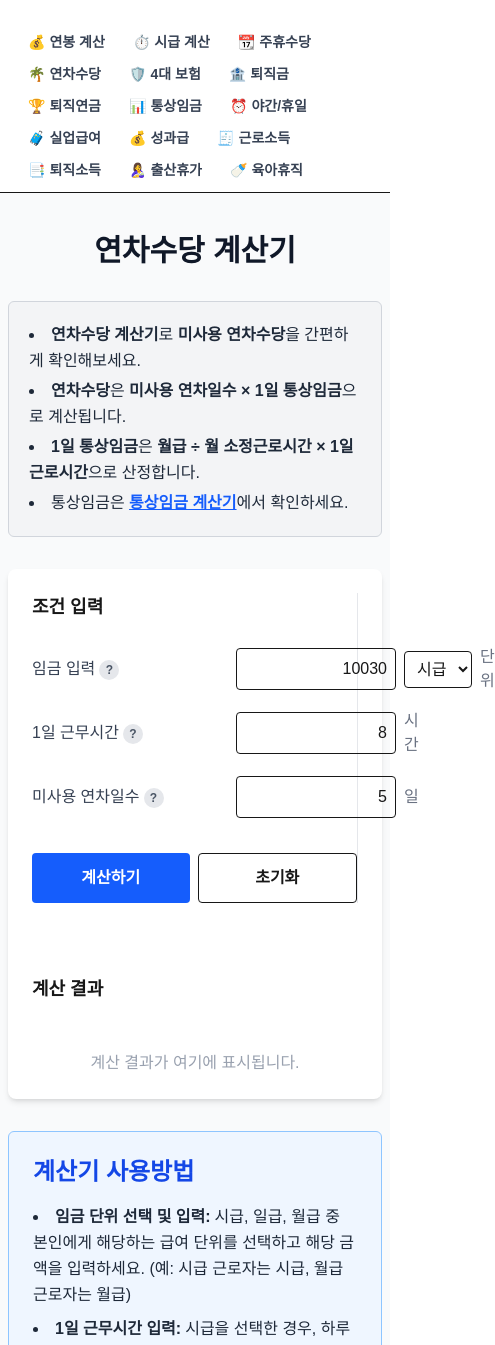
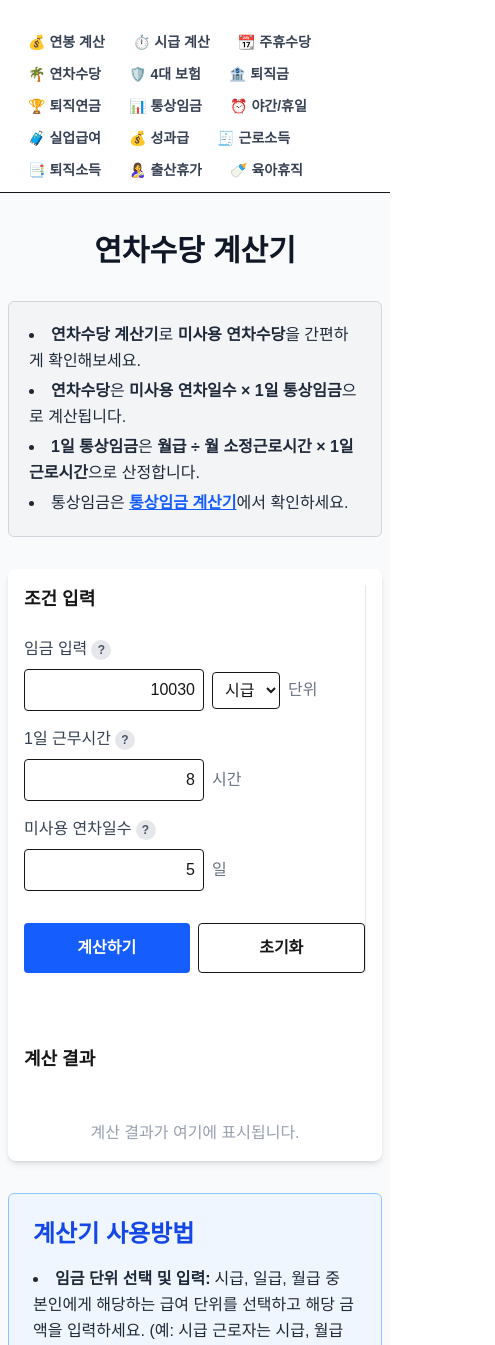
Before and after one commit to Jeonghaemo/workercalculator, a Next.js app: page /annual-leave in a window 390 px wide. Shown: the top 1345 px of the page, 495 px wide, since content can reach past the window. Built offline with nearby package versions, Linux system fonts and the light colour scheme.

Commit message:
연차수당 계산기 테스트

```diff
--- a/src/app/annual-leave/annual-leave.jsx
+++ b/src/app/annual-leave/annual-leave.jsx
@@ -3,7 +3,6 @@ import { useState } from "react";
 import PageGrid from "../components/PageGrid";
 import Link from "next/link";
 import Script from "next/script";
-
 
 // 천 단위 콤마
 const addComma = (value) => {
@@ -38,12 +37,12 @@ function Tooltip({ text }) {
 // InputRow 컴포넌트
 function InputRow({ label, tooltip, children }) {
   return (
-    <div className="flex items-center gap-3 mb-4 min-h-[48px]">
-      <label className="w-48 shrink-0 flex items-center text-gray-700 font-medium">
+    <div className="flex flex-col sm:flex-row items-start sm:items-center gap-2 sm:gap-3 mb-4 min-h-[48px] w-full">
+      <label className="w-full sm:w-48 shrink-0 flex items-center text-gray-700 font-medium">
         {label}
         {tooltip && <Tooltip text={tooltip} />}
       </label>
-      <div className="flex-1 flex items-center gap-2">{children}</div>
+      <div className="flex-1 flex items-center gap-2 w-full">{children}</div>
     </div>
   );
 }
@@ -59,7 +58,6 @@ function calcAnnualLeavePay({ wage, unit, hoursPerDay, leaveDays }) {
       dailyPay = wage;
       break;
     case "monthly":
-      // 월급 ÷ (주평균근무일수 × 4.345)
       dailyPay = wage / (5 * 4.345); // 기본값: 주5일제
       break;
     default:
@@ -71,41 +69,6 @@ function calcAnnualLeavePay({ wage, unit, hoursPerDay, leaveDays }) {
     total: Math.round(total),
   };
 }
-
-export default function AnnualLeaveCalculator() {
-  const [inputValue, setInputValue] = useState("10030");
-  const [inputUnit, setInputUnit] = useState("hourly");
-  const [hoursPerDay, setHoursPerDay] = useState("8");
-  const [leaveDays, setLeaveDays] = useState("5");
-  const [result, setResult] = useState(null);
-
-  const handleNum = (setter) => (e) => {
-    setter(e.target.value.replace(/[^0-9]/g, ""));
-  };
-
-  const handleCalc = () => {
-    if (!inputValue || !hoursPerDay || !leaveDays) {
-      setResult(null);
-      return;
-    }
-    const wage = Number(inputValue);
-    const res = calcAnnualLeavePay({
-      wage,
-      unit: inputUnit,
-      hoursPerDay: Number(hoursPerDay),
-      leaveDays: Number(leaveDays),
-    });
-    setResult(res);
-  };
-
-  const reset = () => {
-    setInputValue("10030");
-    setInputUnit("hourly");
-    setHoursPerDay("8");
-    setLeaveDays("5");
-    setResult(null);
-  };
-
 
 function IntroBox() {
   return (
@@ -151,8 +114,6 @@ function IntroBox() {
     </div>
   );
 }
-
-
 
 function CalculationMethodBox() {
   return (
@@ -298,16 +259,47 @@ function AnnualLeaveFAQBox() {
   );
 }
 
+export default function AnnualLeaveCalculator() {
+  const [inputValue, setInputValue] = useState("10030");
+  const [inputUnit, setInputUnit] = useState("hourly");
+  const [hoursPerDay, setHoursPerDay] = useState("8");
+  const [leaveDays, setLeaveDays] = useState("5");
+  const [result, setResult] = useState(null);
 
+  const handleNum = (setter) => (e) => {
+    setter(e.target.value.replace(/[^0-9]/g, ""));
+  };
+
+  const handleCalc = () => {
+    if (!inputValue || !hoursPerDay || !leaveDays) {
+      setResult(null);
+      return;
+    }
+    const wage = Number(inputValue);
+    const res = calcAnnualLeavePay({
+      wage,
+      unit: inputUnit,
+      hoursPerDay: Number(hoursPerDay),
+      leaveDays: Number(leaveDays),
+    });
+    setResult(res);
+  };
+
+  const reset = () => {
+    setInputValue("10030");
+    setInputUnit("hourly");
+    setHoursPerDay("8");
+    setLeaveDays("5");
+    setResult(null);
+  };
 
   return (
-
-    <main className="min-h-screen bg-gray-50 py-10 px-2 sm:px-4 lg:px-8">
+    <main className="min-h-screen bg-gray-50 py-10 px-2 sm:px-4 lg:px-8 w-full">
       <h1 className="text-3xl font-bold text-gray-900 text-center mb-8">
         연차수당 계산기
       </h1>
       <IntroBox />
-     <div className="my-6 max-w-3xl mx-auto px-4">
+      <div className="my-6 max-w-3xl mx-auto px-2 sm:px-4 w-full">
         <ins
           className="adsbygoogle"
           style={{ display: "block" }}
@@ -321,10 +313,9 @@ function AnnualLeaveFAQBox() {
           {`(adsbygoogle = window.adsbygoogle || []).push({});`}
         </Script>
       </div>
-
-      <div className="max-w-[1200px] mx-auto bg-white rounded-lg shadow-md p-6 sm:p-10 flex flex-col lg:flex-row gap-8">
+      <div className="max-w-[1200px] mx-auto bg-white rounded-lg shadow-md p-4 sm:p-10 flex flex-col lg:flex-row gap-8 w-full">
         {/* 좌측 입력 */}
-        <section className="w-full lg:w-1/2 border-r border-gray-200 pr-0 lg:pr-8">
+        <section className="w-full lg:w-1/2 border-r border-gray-200 pr-0 lg:pr-8 min-w-0">
           <h3 className="font-semibold text-lg mb-6">조건 입력</h3>
           <InputRow
             label="임금 입력"
@@ -334,7 +325,7 @@ function AnnualLeaveFAQBox() {
               type="text"
               value={inputValue}
               onChange={handleNum(setInputValue)}
-              className="w-40 border rounded px-2 py-2 text-right"
+              className="w-full max-w-[180px] border rounded px-2 py-2 text-right"
               min={0}
               inputMode="numeric"
               pattern="[0-9]*"
@@ -360,7 +351,7 @@ function AnnualLeaveFAQBox() {
                 type="text"
                 value={hoursPerDay}
                 onChange={handleNum(setHoursPerDay)}
-                className="w-40 border rounded px-2 py-2 text-right"
+                className="w-full max-w-[180px] border rounded px-2 py-2 text-right"
                 min={0}
                 inputMode="numeric"
                 pattern="[0-9]*"
@@ -377,7 +368,7 @@ function AnnualLeaveFAQBox() {
               type="text"
               value={leaveDays}
               onChange={handleNum(setLeaveDays)}
-              className="w-40 border rounded px-2 py-2 text-right"
+              className="w-full max-w-[180px] border rounded px-2 py-2 text-right"
               min={0}
               inputMode="numeric"
               pattern="[0-9]*"
@@ -385,7 +376,7 @@ function AnnualLeaveFAQBox() {
             />
             <span className="text-gray-500">일</span>
           </InputRow>
-          <div className="flex gap-2 mt-8">
+          <div className="flex gap-2 mt-8 w-full">
             <button
               onClick={handleCalc}
               className="flex-1 py-3 rounded bg-blue-600 text-white font-semibold hover:bg-blue-700 transition"
@@ -401,7 +392,7 @@ function AnnualLeaveFAQBox() {
           </div>
         </section>
         {/* 우측 결과 */}
-        <section className="w-full lg:w-1/2 pt-10 lg:pt-0">
+        <section className="w-full lg:w-1/2 pt-10 lg:pt-0 min-w-0">
           <h3 className="font-semibold text-lg mb-6">계산 결과</h3>
           {result ? (
             <div className="space-y-4">
@@ -418,7 +409,6 @@ function AnnualLeaveFAQBox() {
             <div className="text-gray-400 text-center mt-12">계산 결과가 여기에 표시됩니다.</div>
           )}
         </section>
-
       </div>
       <CalculationMethodBox />
       <AnnualLeaveFAQBox />
```
Lines whose indentation alone changed are shown as unchanged.
